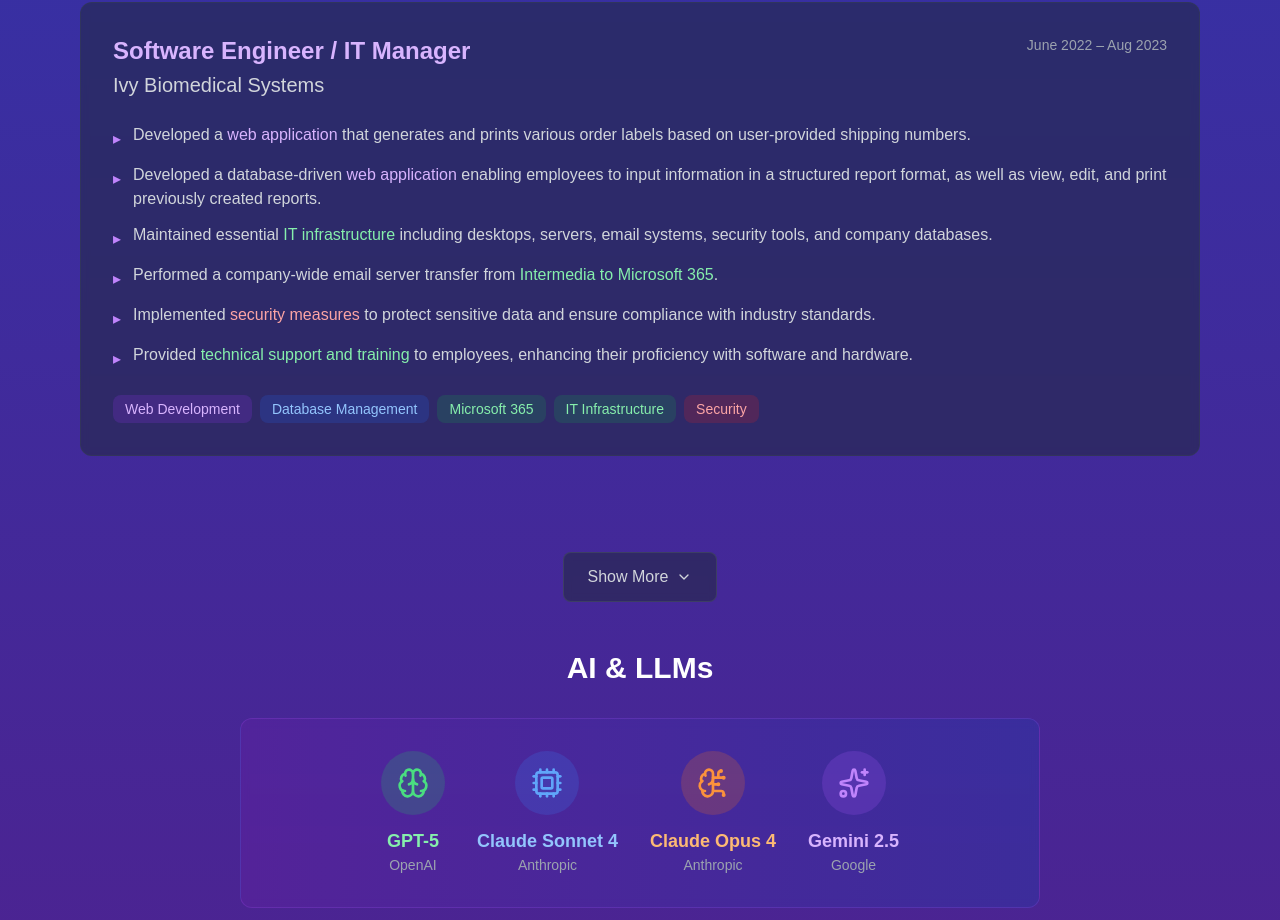
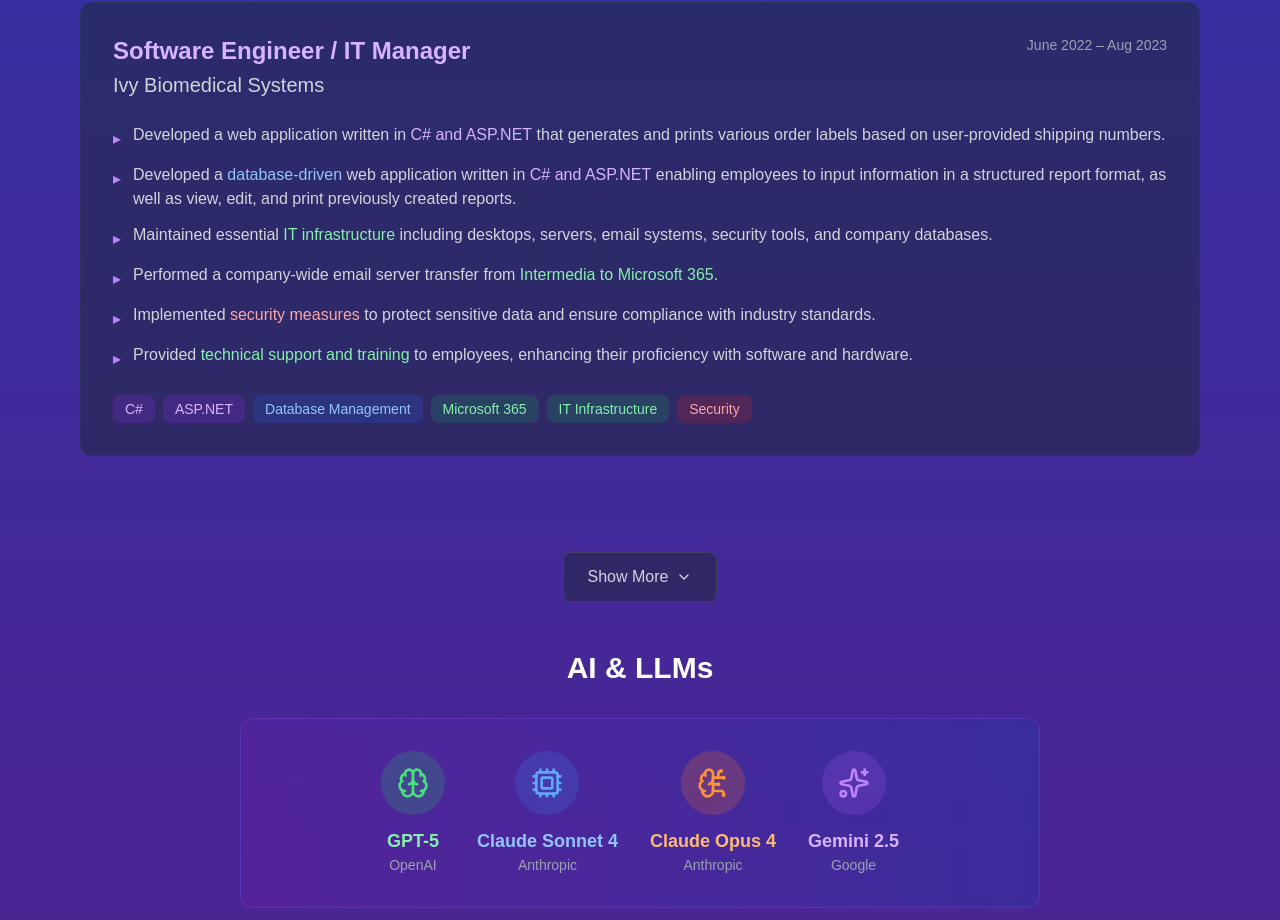
Before and after one commit to dmaguire15/dave-page, a Next.js app: page / in a window 1280 px wide. Shown: the part 1698-2618 px from the top of the page. Built offline with nearby package versions, Linux system fonts and the light colour scheme.

Commit message:
Modified page coloring

```diff
--- a/src/app/page.tsx
+++ b/src/app/page.tsx
@@ -200,11 +200,11 @@ export default function HomePage() {
               <div className="space-y-3 text-gray-300">
                 <div className="flex items-start space-x-3">
                   <span className="text-purple-400 mt-1">▸</span>
-                  <p className="text-sm md:text-base">Developed a <span className="text-purple-300 font-medium">web application</span> that generates and prints various order labels based on user-provided shipping numbers.</p>
+                  <p className="text-sm md:text-base">Developed a web application written in <span className="text-purple-300 font-medium">C# and ASP.NET</span> that generates and prints various order labels based on user-provided shipping numbers.</p>
                 </div>
                 <div className="flex items-start space-x-3">
                   <span className="text-purple-400 mt-1">▸</span>
-                  <p className="text-sm md:text-base">Developed a database-driven <span className="text-purple-300 font-medium">web application</span> enabling employees to input information in a structured report format, as well as view, edit, and print previously created reports.</p>
+                  <p className="text-sm md:text-base">Developed a <span className="text-blue-300 font-medium">database-driven</span> web application written in <span className="text-purple-300 font-medium">C# and ASP.NET</span> enabling employees to input information in a structured report format, as well as view, edit, and print previously created reports.</p>
                 </div>
                 <div className="flex items-start space-x-3">
                   <span className="text-purple-400 mt-1">▸</span>
@@ -226,7 +226,8 @@ export default function HomePage() {
 
               {/* Tags */}
               <div className="flex flex-wrap gap-1 md:gap-2 mt-6">
-                <span className="bg-purple-600/20 text-purple-300 px-2 md:px-3 py-1 rounded-lg text-xs md:text-sm">Web Development</span>
+                <span className="bg-purple-600/20 text-purple-300 px-2 md:px-3 py-1 rounded-lg text-xs md:text-sm">C#</span>
+                <span className="bg-purple-600/20 text-purple-300 px-2 md:px-3 py-1 rounded-lg text-xs md:text-sm">ASP.NET</span>
                 <span className="bg-blue-600/20 text-blue-300 px-2 md:px-3 py-1 rounded-lg text-xs md:text-sm">Database Management</span>
                 <span className="bg-green-600/20 text-green-300 px-2 md:px-3 py-1 rounded-lg text-xs md:text-sm">Microsoft 365</span>
                 <span className="bg-green-600/20 text-green-300 px-2 md:px-3 py-1 rounded-lg text-xs md:text-sm">IT Infrastructure</span>
```
